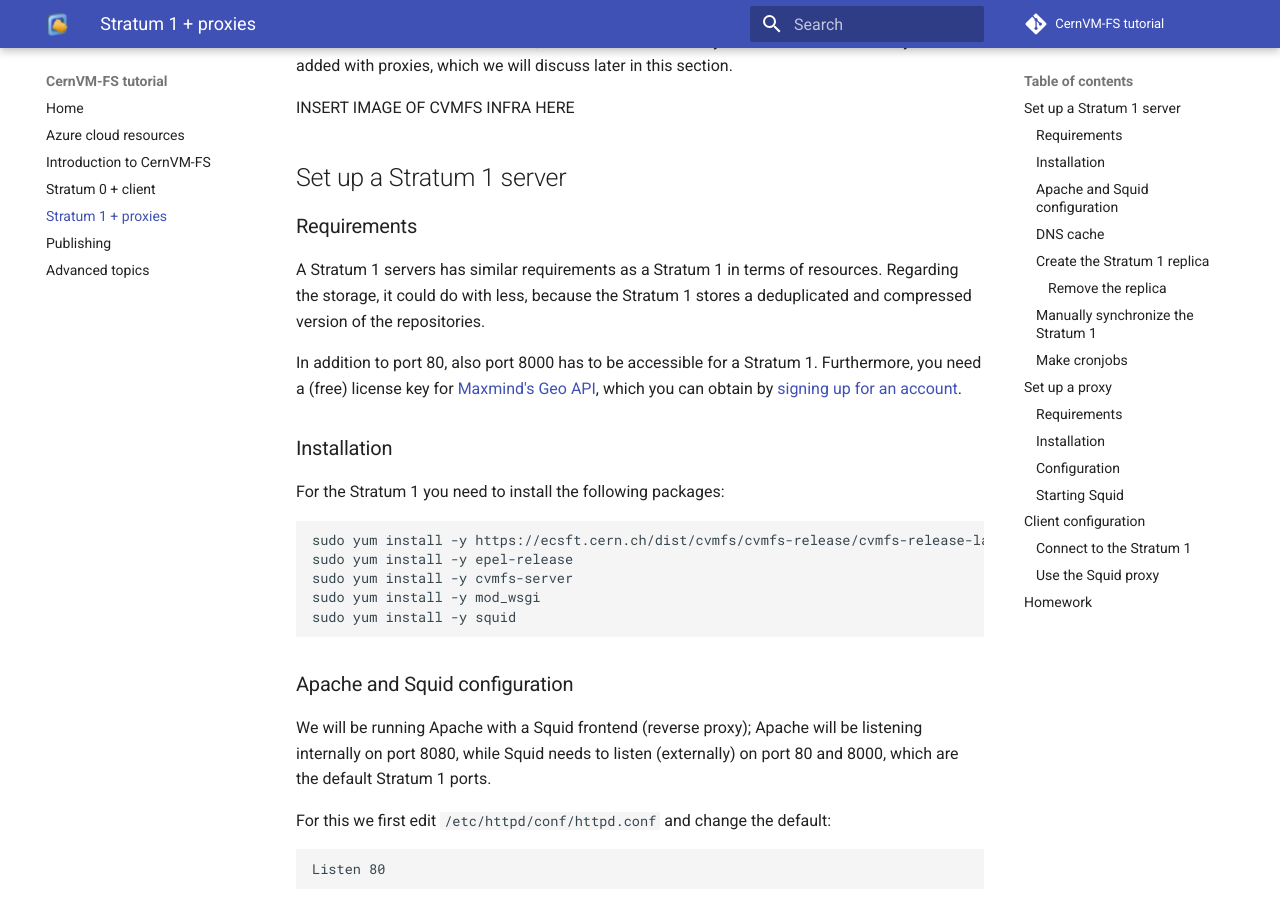
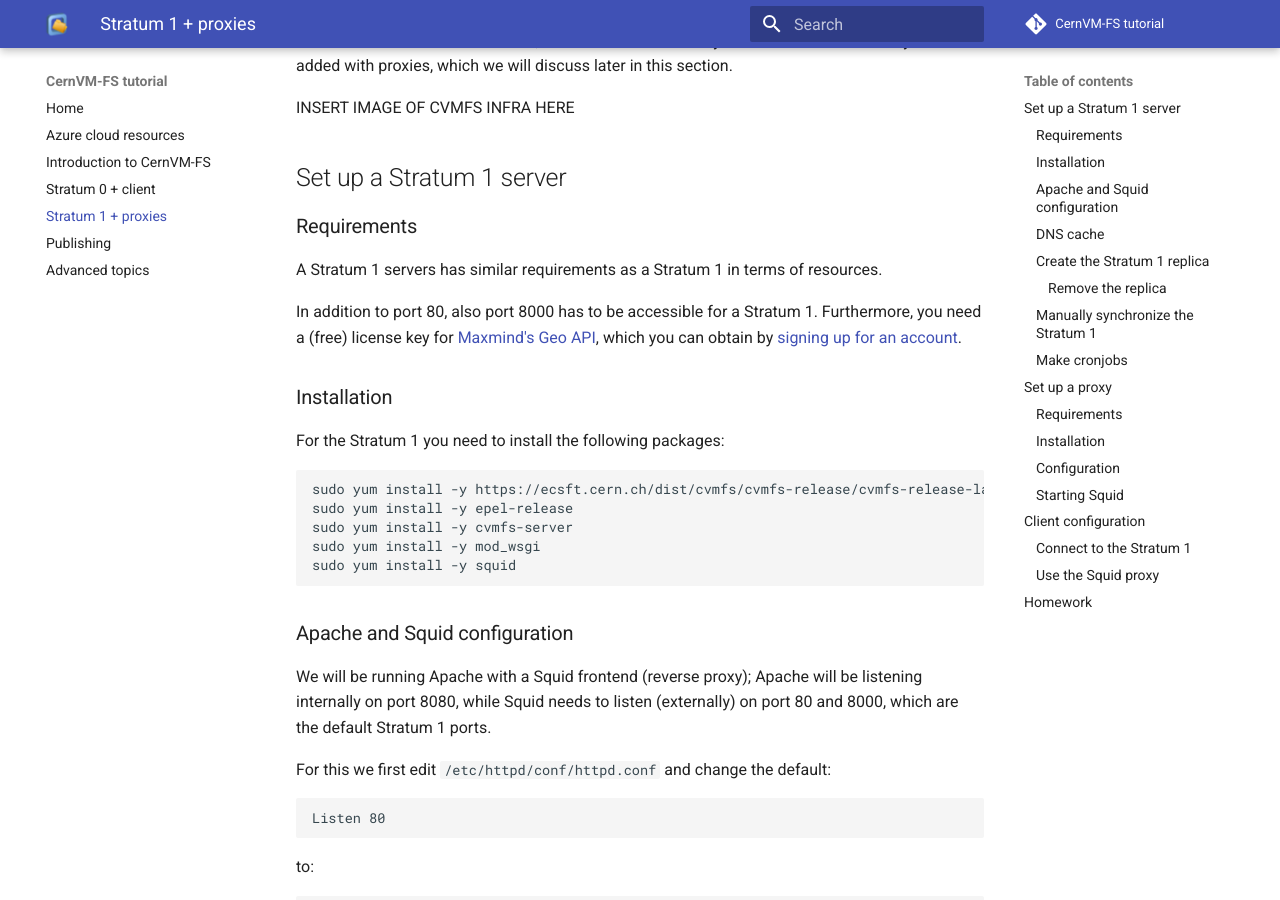
Before and after one commit to cvmfs-contrib/cvmfs-tutorial-2021, an MkDocs documentation site: the page built from docs/03_stratum1_proxies.md, in a window 1280 px wide and 900 px high, scrolled down 424 px. Built offline with MkDocs 1.6.1 and Material for MkDocs 9.7.7, drawn with Linux system fonts in a browser that asks for light colours; comment, search, counter and statistics services are not loaded.

Commit message:
remove stratum 1 storage statement

```diff
--- a/docs/03_stratum1_proxies.md
+++ b/docs/03_stratum1_proxies.md
@@ -16,7 +16,7 @@ INSERT IMAGE OF CVMFS INFRA HERE
 
 
 ### Requirements
-A Stratum 1 servers has similar requirements as a Stratum 1 in terms of resources. Regarding the storage, it could do with less, because the Stratum 1 stores a deduplicated and compressed version of the repositories.
+A Stratum 1 servers has similar requirements as a Stratum 1 in terms of resources.
 
 In addition to port 80, also port 8000 has to be accessible for a Stratum 1. Furthermore, you need a (free) license key for [Maxmind's Geo API](https://dev.maxmind.com/geoip/geoip2/geolite2/), which you can obtain by [signing up for an account](https://www.maxmind.com/en/geolite2/signup/).
 
```
